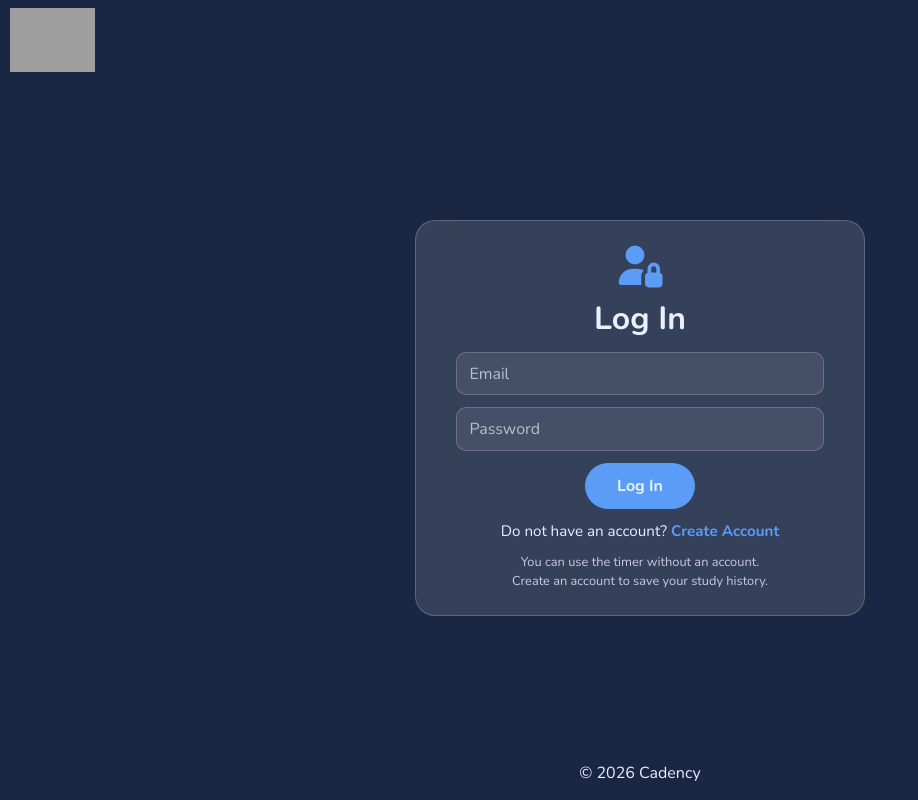
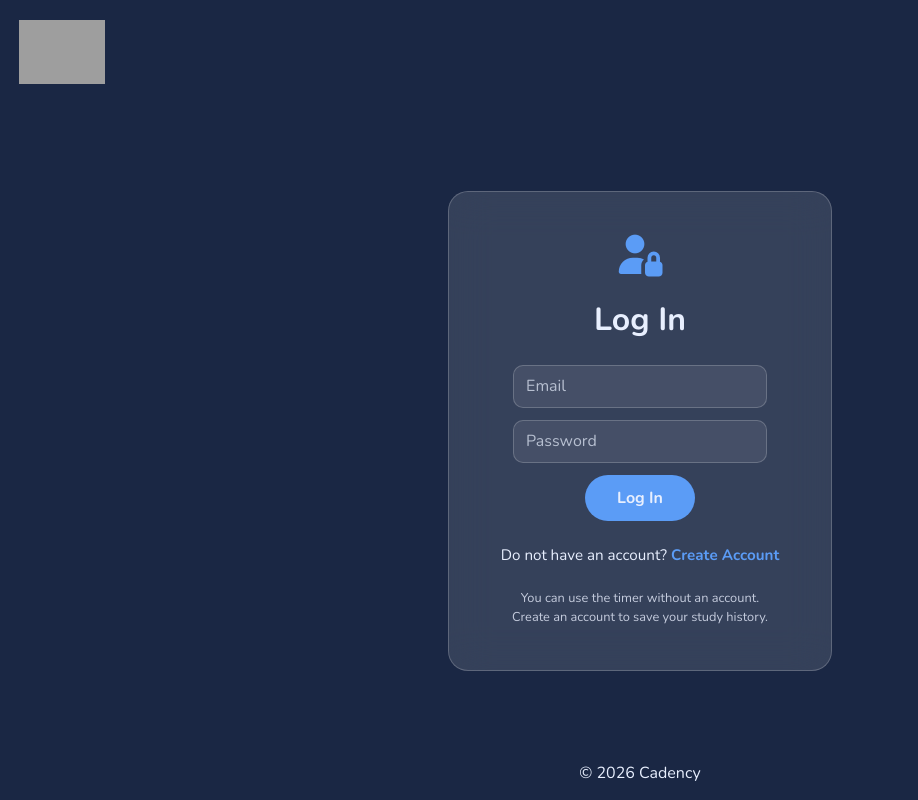
Before and after one commit to meit93/cadency-pomodoro-timer, a PHP site: page /login.php in a window 1280 px wide. Shown: the whole page, without its empty margins (0-918 px from the left). Run offline with PHP 8.4, Linux system fonts and the light colour scheme; some libraries are stand-ins or nearby versions; some web fonts are replaced; grey boxes are pictures that could not be loaded.

Commit message:
[DOCS] READMEにスクリーンショット・セットアップ手順・工夫した点を追加 [FIX] auth-containerの表示サイズを画面サイズに応じて可変にする調整
- README: スクリーンショット、セットアップ手順、工夫した点、今後の展望を追加。
- auth.css: ログイン/新規登録画面のボックスと画面サイズのバランスを調整。

```diff
--- a/css/auth.css
+++ b/css/auth.css
@@ -1,9 +1,4 @@
 @charset "UTF-8";
-
-/* --- Header --- */
-header {
-    padding: 5px 10px;
-}
 
 /* --- Main (auth pages only) --- */
 main {
@@ -13,12 +8,6 @@ main {
     overflow: auto;
 
     padding: 20px 0;
-    /* コンテンツが画面高さを超えた場合でも、上下が見切れないための余白 */
-}
-
-/* --- Body (auth pages only) --- */
-body {
-    overflow: auto;
 }
 
 /* --- Login Container --- */
@@ -27,11 +16,12 @@ body {
     flex-direction: column;
     justify-content: center;
     align-items: center;
-    gap: clamp(8px, 1.5vh, 15px);
+    gap: clamp(10px, 3vh, 30px);
 
-    width: min(450px, 90%);
+    width: clamp(380px, 30vw, 650px);
+    min-height: clamp(300px, 60vh, 650px);
     margin: 0 auto;
-    padding: clamp(15px, 3vh, 30px) 20px;
+    padding: clamp(15px, 3vh, 30px) clamp(20px, 5vw, 50px);
 
     background: rgba(255, 255, 255, 0.12);
     backdrop-filter: blur(20px);
@@ -41,13 +31,13 @@ body {
 
 /* --- Icon --- */
 .auth-icon {
-    font-size: clamp(2rem, 5vh, 3rem);
+    font-size: clamp(2rem, 5vh, 3.5rem);
     color: #5B9CF6;
 }
 
 /* --- Title --- */
 .auth-container h1 {
-    font-size: clamp(1.4rem, 4vh, 2rem);
+    font-size: clamp(1.5rem, 4vh, 2.5rem);
     font-weight: 700;
 }
 
@@ -55,7 +45,7 @@ body {
 .auth-container .error-message {
     color: #ff8f8f;
     text-align: center;
-    font-size: clamp(0.85rem, 1.8vh, 1rem);
+    font-size: clamp(0.8rem, 2vh, 1rem);
 }
 
 /* --- Form --- */
@@ -122,7 +112,7 @@ body {
 .guest-note {
     text-align: center;
     line-height: 1.5;
-    font-size: clamp(0.8rem, 1.6vh, 0.9rem);
+    font-size: clamp(0.8rem, 1.5vh, 1rem);
     color: rgba(232, 239, 254, 0.8);
 }
 
@@ -151,6 +141,6 @@ body {
     }
 
     .auth-container h1 {
-        font-size: clamp(1.3rem, 4vh, 1.8rem);
+        font-size: clamp(1.5rem, 5vh, 2rem);
     }
 }
--- a/css/history.css
+++ b/css/history.css
@@ -199,7 +199,6 @@ h1 {
         width: min(800px, 90%);
     }
 
-    #export-csv,
     #clear-history {
         justify-content: center;
         text-align: center;
```
Also changed, not shown: README.md, 5 other files.
